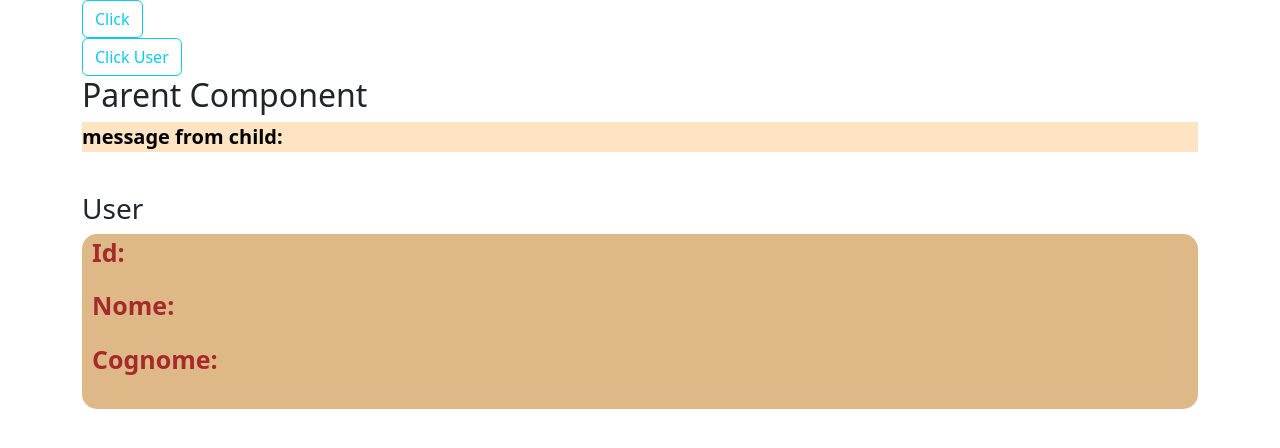
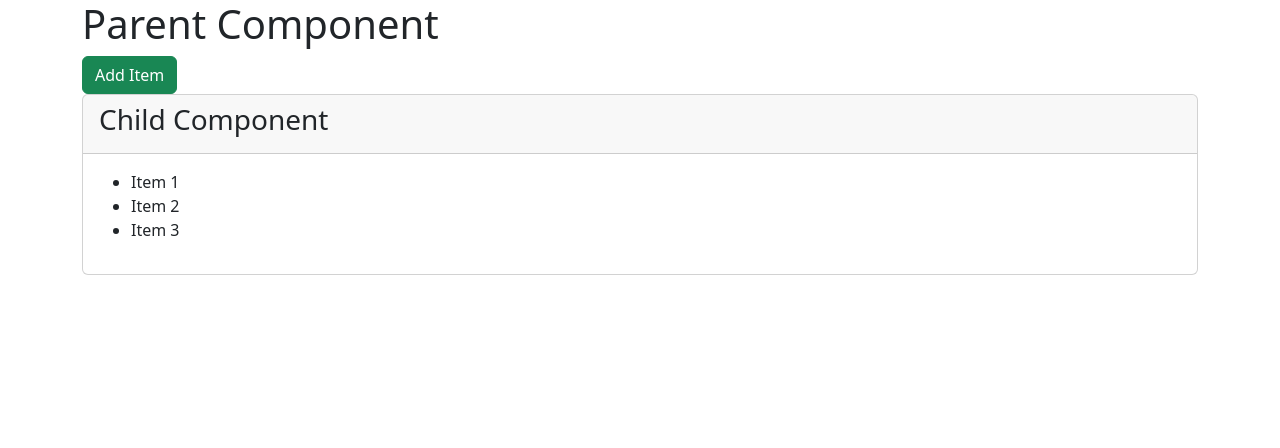
Before and after one commit to paolopci/Angular_25, an Angular app: page / in a window 1280 px wide. Shown: the top 448 px of the page. Built offline with nearby package versions, Linux system fonts and the light colour scheme.

Commit message:
esempio Parent child con input e output

```diff
--- a/src/app/app.module.server.ts
+++ b/src/app/app.module.server.ts
@@ -4,12 +4,13 @@ import { ServerModule } from '@angular/platform-server';
 import { AppModule } from './app.module';
 import { AppComponent } from './app.component';
 import { App02Component } from './app02.component';
+import { App03Component } from './app03.component';
 
 @NgModule({
   imports: [
     AppModule,
     ServerModule,
   ],
-  bootstrap: [App02Component],
+  bootstrap: [App03Component],
 })
 export class AppServerModule { }
--- /dev/null
+++ b/src/app/app03.component.html
@@ -0,0 +1,6 @@
+<div class="container">
+    <h1>Parent Component</h1>
+    <button class="btn btn-success" (click)="addItem()">Add Item</button>
+    <br>
+    <app-inp-output-03 [items]="itemsArr"></app-inp-output-03>
+</div>
--- /dev/null
+++ b/src/app/app03.component.ts
@@ -0,0 +1,16 @@
+import { Component } from '@angular/core';
+
+@Component({
+  selector: 'app03-root',
+  templateUrl: './app03.component.html',
+  styleUrl: './app03.component.css'
+})
+export class App03Component {
+
+  itemsArr: string[] = ['Item 1', 'Item 2', 'Item 3'];
+
+  addItem() {
+    const newItem = `Item ${this.itemsArr.length + 1}`;
+    this.itemsArr.push(newItem); // aggiungo un nuovo elemento all'array
+  }
+}
--- /dev/null
+++ b/src/app/decorators/inp-output-03/inp-output-03.component.html
@@ -0,0 +1,12 @@
+<div class="card">
+    <div class="card-header">
+        <h3>Child Component</h3>
+    </div>
+    <div class="card-body">
+        <ul>
+            <li *ngFor="let item of items">
+                {{item}}
+            </li>
+        </ul>
+    </div>
+</div>
--- a/src/index.html
+++ b/src/index.html
@@ -10,7 +10,7 @@
 </head>
 
 <body>
-  <app02-root></app02-root>
+  <app03-root></app03-root>
 </body>
 
 </html>
```
Also changed, not shown: src/app/app.module.ts (+6 -2 lines), src/app/decorators/inp-output-03/inp-output-03.component.ts (added, +12 -0 lines), src/app/app03.component.css (added), src/app/decorators/inp-output-03/inp-output-03.component.css (added).
